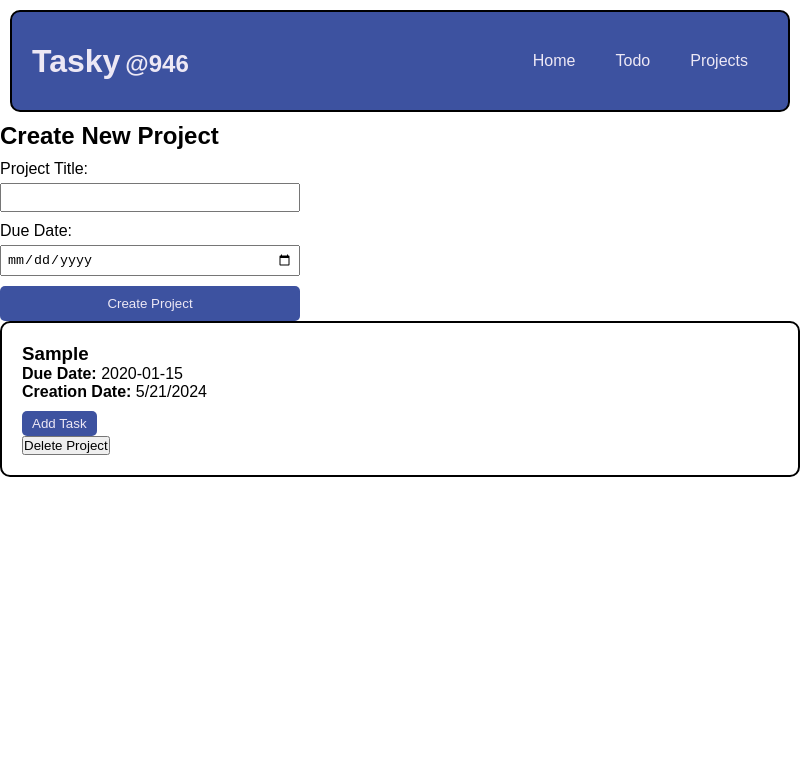
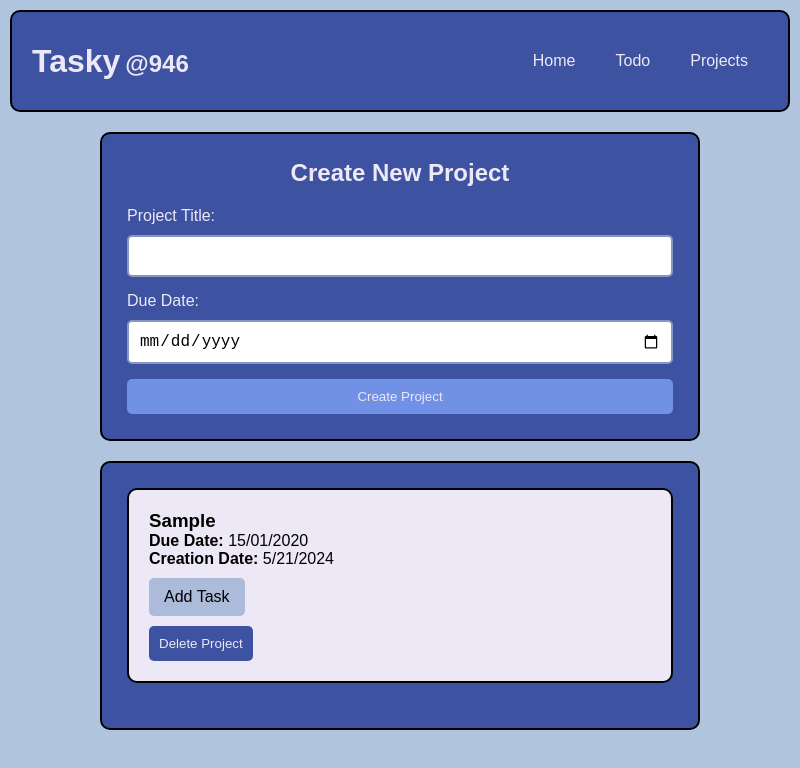
Before and after one commit to jeremiah-kellison/Tasky-App, an Electron app: page projects.html in a window 800 px wide. Both pictures are taken after typing "Sample", "2020-01-15" into the empty fields and a click on the button "Create Project". Drawn offline with Linux system fonts and the light colour scheme.

Commit message:
Restyled the projects page and started work on little things like reformating the dates.

```diff
--- a/generalstyle.css
+++ b/generalstyle.css
@@ -6,6 +6,7 @@
   --fith-color: #ede8f5;
   --accent-color: black;
 }
+
 
 html {
     scroll-behavior: smooth;
@@ -19,7 +20,10 @@ html {
 
 body {
   font-family: "Poppins", sans-serif;
+  background-color: #b0c4de;
+
 }
+
 h1 #time {
   font-size: 24px;
   margin-left: 5px;
--- a/projects.js
+++ b/projects.js
@@ -1,5 +1,3 @@
-// projects.js
-
 document.addEventListener("DOMContentLoaded", function () {
     const projectForm = document.getElementById("project-form");
     const projectList = document.getElementById("project-list");
@@ -20,7 +18,7 @@ document.addEventListener("DOMContentLoaded", function () {
     function createProject(title, dueDate) {
       const project = {
         title: title,
-      dueDate: dueDate,
+        dueDate: formatDate(dueDate),
         creationDate: new Date().toLocaleDateString(),
         tasks: [],
       };
@@ -30,14 +28,16 @@ document.addEventListener("DOMContentLoaded", function () {
       saveProjectsToStorage();
       displayProjects();
     }
+
     function addTask(project, taskTitle, taskDueDate) {
       const task = {
         title: taskTitle,
-      dueDate: taskDueDate,
+        dueDate: formatDate(taskDueDate),
         creationDate: new Date().toLocaleDateString(),
       };
       project.tasks.push(task);
     }
+
     function deleteTask(project, index) {
       project.tasks.splice(index, 1);
     }
@@ -64,17 +64,31 @@ document.addEventListener("DOMContentLoaded", function () {
           <p><strong>Due Date:</strong> ${project.dueDate}</p>
           <p><strong>Creation Date:</strong> ${project.creationDate}</p>
           <button class="add-task-btn" data-index="${projectIndex}">Add Task</button>
+          <div class="task-form" id="task-form-${projectIndex}" style="display: none;">
+            <label for="task-title-${projectIndex}">Task Title:</label>
+            <input type="text" id="task-title-${projectIndex}" required>
+            <label for="task-due-date-${projectIndex}">Due Date:</label>
+            <input type="date" id="task-due-date-${projectIndex}" required>
+            <button class="submit-task-btn" data-index="${projectIndex}">Add Task</button>
+          </div>
           <div class="task-list"></div>
           <button class="delete-project-btn" data-index="${projectIndex}">Delete Project</button>
         `;
 
         const addTaskBtn = projectElement.querySelector(".add-task-btn");
+        const taskForm = projectElement.querySelector(`#task-form-${projectIndex}`);
+        const submitTaskBtn = projectElement.querySelector(".submit-task-btn");
+
         addTaskBtn.addEventListener("click", function () {
-        const taskTitle = prompt("Enter task title:");
-        const taskDueDate = prompt("Enter task due date(yyyy-mm-dd):");
+          taskForm.style.display = "block";
+        });
+
+        submitTaskBtn.addEventListener("click", function (event) {
+          event.preventDefault();
+          const taskTitle = document.getElementById(`task-title-${projectIndex}`).value;
+          const taskDueDate = document.getElementById(`task-due-date-${projectIndex}`).value;
           if (taskTitle && taskDueDate) {
-          console.log(projects[projectIndex]);
-          addTask(projects[projectIndex], taskTitle, taskDueDate);
+            addTask(projects[projectIndex], taskTitle, formatDate(taskDueDate));
             saveProjectsToStorage();
             displayProjects();
           }
@@ -95,9 +109,7 @@ document.addEventListener("DOMContentLoaded", function () {
           taskList.appendChild(taskElement);
         });
 
-      const deleteProjectBtn = projectElement.querySelector(
-        ".delete-project-btn"
-      );
+        const deleteProjectBtn = projectElement.querySelector(".delete-project-btn");
         deleteProjectBtn.addEventListener("click", function () {
           if (confirm("Are you sure you want to delete this project?")) {
             projects.splice(projectIndex, 1);
@@ -122,6 +134,14 @@ document.addEventListener("DOMContentLoaded", function () {
       });
     }
 
+    function formatDate(dateString) {
+      const date = new Date(dateString);
+      const day = String(date.getDate()).padStart(2, '0');
+      const month = String(date.getMonth() + 1).padStart(2, '0');
+      const year = date.getFullYear();
+      return `${day}/${month}/${year}`;
+    }
+
     loadProjectsFromStorage();
     displayProjects();
   });
--- a/projectsstyles.css
+++ b/projectsstyles.css
@@ -1,64 +1,102 @@
-project-container {
-    margin: 20px;
-    padding: 20px;
+:root {
+    --primary-color: #3d52a0;
+    --secondary-color: #7091e6;
+    --tertiary-color: #8697c4;
+    --fourth-color: #adbbda;
+    --fith-color: #ede8f5;
+    --accent-color: black;
+  }
+
+  * {
+    margin: 0;
+    padding: 0;
+    box-sizing: border-box;
+  }
+
+  .project-container {
+    background: var(--primary-color);
+    padding: 25px;
+    border-radius: 10px;
+    margin: 20px auto;
     border: 2px solid var(--accent-color);
-    border-radius: 10px;
+    color: var(--fith-color);
+    max-width: 600px;
   }
 
   .project-container h2 {
-    margin-bottom: 10px;
+    margin-bottom: 20px;
+    text-align: center;
+    color: var(--fith-color);
   }
 
   #project-form {
     display: flex;
     flex-direction: column;
-    max-width: 300px;
   }
 
   #project-form label {
-    margin-bottom: 5px;
+    margin-bottom: 10px;
+    color: var(--fith-color);
   }
 
   #project-form input {
-    margin-bottom: 10px;
-    padding: 5px;
+    margin-bottom: 15px;
+    padding: 10px;
+    border-radius: 5px;
+    border: 2px solid var(--tertiary-color);
+    font-size: 16px;
   }
 
   #project-form button {
     padding: 10px;
-    background-color: var(--primary-color);
+    background-color: var(--secondary-color);
     color: var(--fith-color);
     border: none;
     border-radius: 5px;
     cursor: pointer;
+    transition: background-color 0.3s ease;
   }
 
   #project-form button:hover {
-    background-color: var(--secondary-color);
+    background-color: var(--tertiary-color);
   }
+
   .project {
     margin-bottom: 20px;
     padding: 20px;
     border: 2px solid var(--accent-color);
     border-radius: 10px;
+    background: var(--fith-color);
+    color: var(--accent-color);
   }
+
 
   .add-task-btn {
     margin-top: 10px;
-    padding: 5px 10px;
-    background-color: var(--primary-color);
-    color: var(--fith-color);
+    padding: 10px 15px;
+    background-color: var(--fourth-color);
+    color: var(--accent-color);
     border: none;
     border-radius: 5px;
     cursor: pointer;
+    transition: background-color 0.3s ease;
+    font-size: 16px;
+    text-align: center;
+  }
+
+  .add-task-btn:hover {
+    background-color: var(--secondary-color);
   }
 
   .task {
     margin-top: 10px;
     padding: 10px;
-    border: 1px solid var(--tertiary-color);
+    border: 2px solid var(--tertiary-color);
     border-radius: 5px;
+    background: var(--fith-color);
+    color: var(--accent-color);
   }
+
   .task-options {
     display: flex;
     justify-content: flex-end;
@@ -67,9 +105,28 @@ project-container {
   .delete-task-btn {
     margin-left: 10px;
     padding: 5px 10px;
-    background-color: var(--fourth-color);
-    color: var(--accent-color);
+    background-color: var(--primary-color);
+    color: var(--fith-color);
     border: none;
     border-radius: 5px;
     cursor: pointer;
+    transition: background-color 0.3s ease;
   }
+
+  .delete-task-btn:hover {
+    background-color: var(--secondary-color);
+  }
+  .delete-project-btn {
+    margin-top: 10px;
+    padding: 10px;
+    background-color: var(--primary-color);
+    color: var(--fith-color);
+    border: none;
+    border-radius: 5px;
+    cursor: pointer;
+    transition: background-color 0.3s ease;
+  }
+
+  .delete-project-btn:hover {
+    background-color: var(--secondary-color);
+  }
```
Lines whose indentation alone changed are shown as unchanged.
